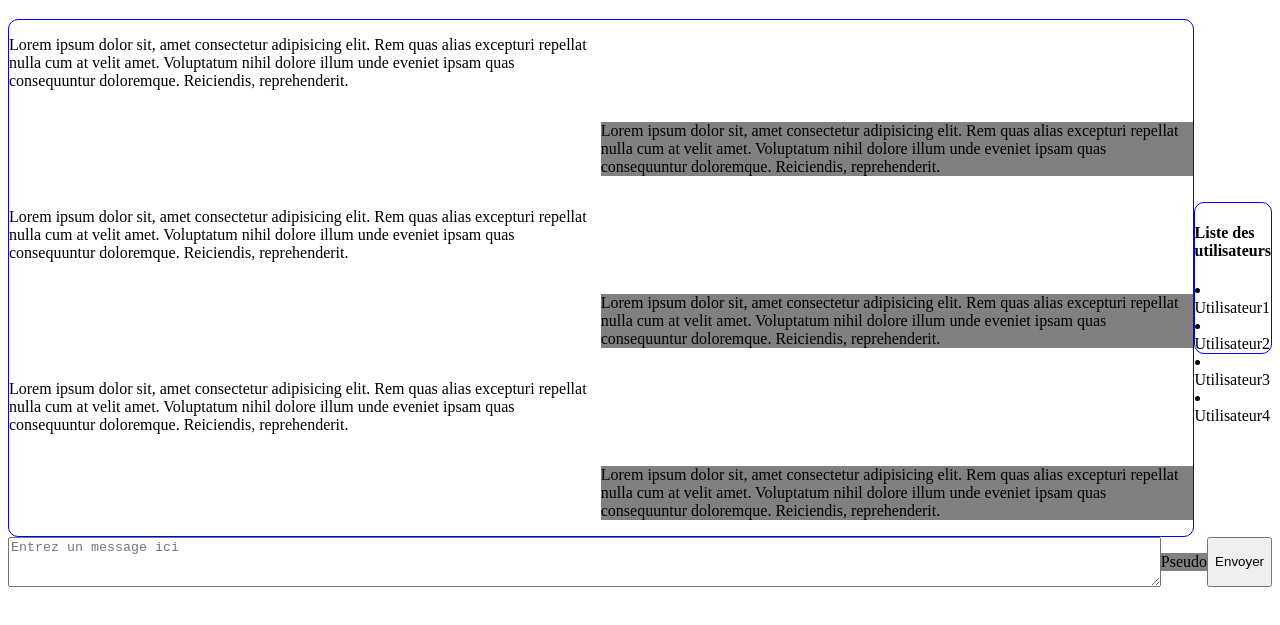
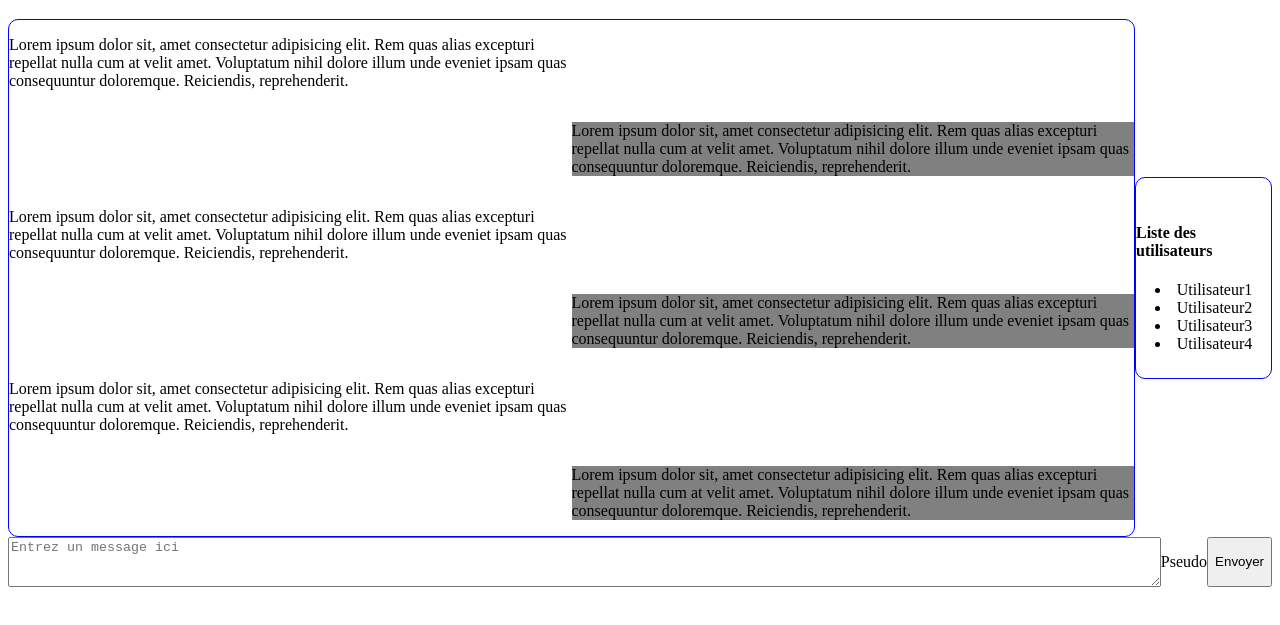
Before and after one commit to MatiX-Code/TPHTLM, a plain HTML site: page Exercice_YANN/exercice_tchat/tchat.html in a window 1280 px wide. Shown: the part 61-686 px from the top of the page. Drawn offline with Linux system fonts and the light colour scheme.

Commit message:
correctif de magie noire css

```diff
--- a/Exercice_YANN/exercice_tchat/tchat.css
+++ b/Exercice_YANN/exercice_tchat/tchat.css
@@ -7,32 +7,34 @@
     border: 1px solid blue;
     border-radius: 10px;
     display: grid;
+    width: 1500px;
     grid-template-columns: 1fr 1fr;
     grid-template-rows:repeat(6, 1fr);
+    justify-self: start;
 }
 p:first-child{
     grid-column: 1;
     grid-row: 1;
 }
-p:nth-child(2){
+p:nth-child(1){
     grid-column: 2;
     grid-row: 2;
     background-color: gray;
 }
-p:nth-child(3){
+p:nth-child(2){
     grid-column: 1;
     grid-row: 3;
 }
-p:nth-child(4){
+p:nth-child(3){
     grid-column: 2;
     grid-row: 4;
     background-color: gray;
 }
-p:nth-child(5){
+p:nth-child(4){
     grid-column: 1;
     grid-row: 5;
 }
-p:nth-child(6){
+p:nth-child(5){
     grid-column:2;
     grid-row: 6;
     background-color: gray;
@@ -40,10 +42,11 @@
 #user{
     border: 1px solid blue;
     border-radius: 10px;
-    width: 150px;
-    height: 150px;
+    width: 180px;
+    height: 200px;
     display: grid;
     align-self: center;
+
 }
 form{
     display: flex;
@@ -54,6 +57,8 @@
 #utilisateur{
     display: flex;
     flex-direction: column;
+    justify-content: center;
+    align-items: center;
 }
 #ensemble{
     display:flex;
```
